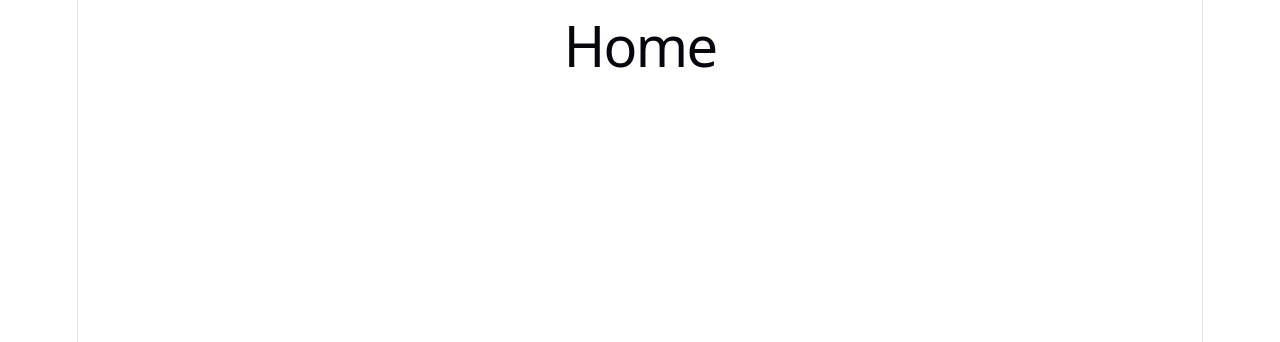
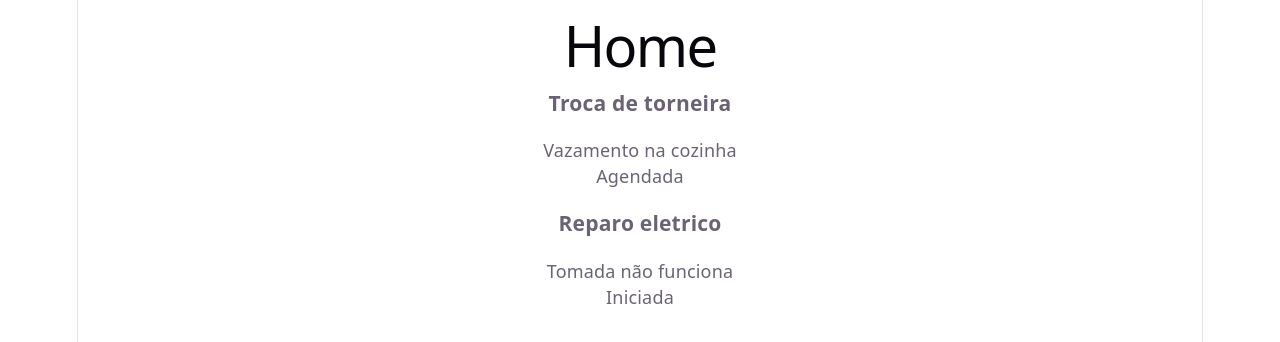
Before and after one commit to EvertonSanches/Maos-a-obra, a React (Vite) app in the folder front-end/: page /home in a window 1280 px wide. Shown: the top 342 px of the page. Built offline with nearby package versions, Linux system fonts and the light colour scheme.

Commit message:
Interface de Orders para teste
Criado interface de ordens de serviços para teste com uma lista fake.

```diff
--- a/front-end/src/pages/Home.tsx
+++ b/front-end/src/pages/Home.tsx
@@ -1,5 +1,35 @@
+import type { Order } from "../types/Order"
 function Home() {
-    return <h1>Home</h1>
+    const orders: Order[] = [
+    {
+        id: 1,
+        title: "Troca de torneira",
+        description: "Vazamento na cozinha",
+        status: "Agendada",
+        createdAt: "2026-05-12",
+        estimatedValue: 150.00,
+    },
+    {
+        id: 2,
+        title: "Reparo eletrico",
+        description: "Tomada não funciona",
+        status: "Iniciada",
+        createdAt: "2026-05-10"
+    }
+]
+    return (<div>
+    <h1>Home</h1>
+
+    {orders.map(order => (
+        <div key={order.id}>
+            <h3>{order.title}</h3>
+            <p>{order.description}</p>
+            <span>{order.status}</span>
+            </div>
+    ))}
+    </div>
+    )
 }
 
+
 export default Home
--- /dev/null
+++ b/front-end/src/types/Order.ts
@@ -0,0 +1,14 @@
+export interface Order {
+    id: number;
+    title: string;
+    description: string;
+    status: string;
+
+    createdAt: string;
+    scheduledAt?: string;
+    finishedAt?: string;
+
+    estimatedValue?: number;
+
+    providerId?: number;
+}
```
Also changed, not shown: front-end/src/components/OrderCard.tsx (added).
